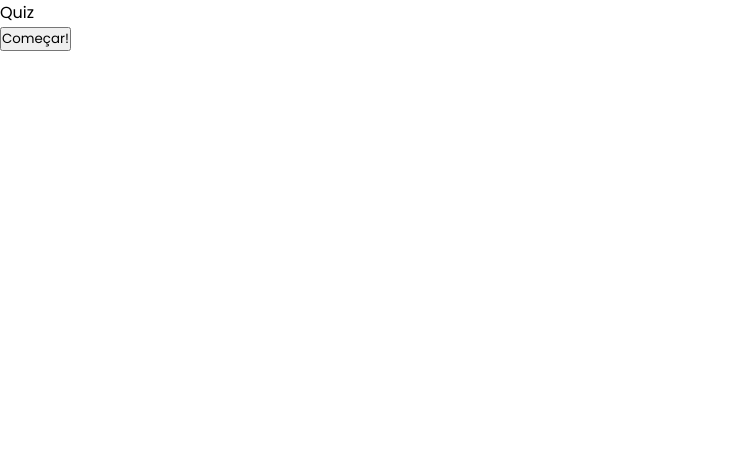
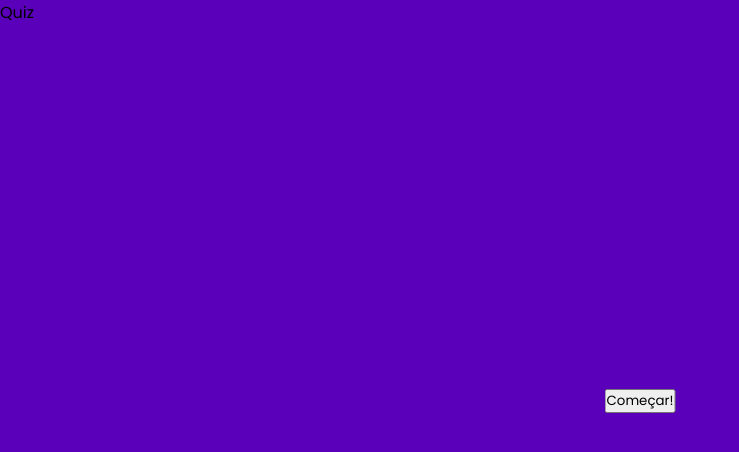
Before and after one commit to vinicinho30/quizz-aplicativo-java-1, a plain HTML site: page index.html in a window 1280 px wide. Shown: the whole page, without its empty margins (0-739 px from the left). Drawn offline with Linux system fonts and the light colour scheme.

Commit message:
Update style.css

```diff
--- a/css/style.css
+++ b/css/style.css
@@ -6,3 +6,33 @@
   box-sizing: border-box;
   font-family: 'Poppins', sans-serif;
 }
+
+body{
+  background: rgb(90, 0, 187);
+}
+
+::selection{
+  color: #fff;
+  background: #007bff;
+}
+
+.start_btn,
+.info_box,
+.quiz_box,
+.result_box{
+  position: absolute;
+  top: 50%;
+  left: 50%;
+  transform: translate(-50%, -50%);
+  box-shadow: 0 4px 8px 0 rgba(0, 0, 0, 0.2),
+              0 6px 20px 0rgba(0, 0, 0, 0.19);
+}
+
+.info_box.activeInfo,
+.quizz_box.activeQuiz,
+.result_box.activeResult{
+  opacity: 1;
+  z-index: 5;
+  pointer-events: auto;
+  transform: translate(-50%, -50%) scale(1);
+}
```
